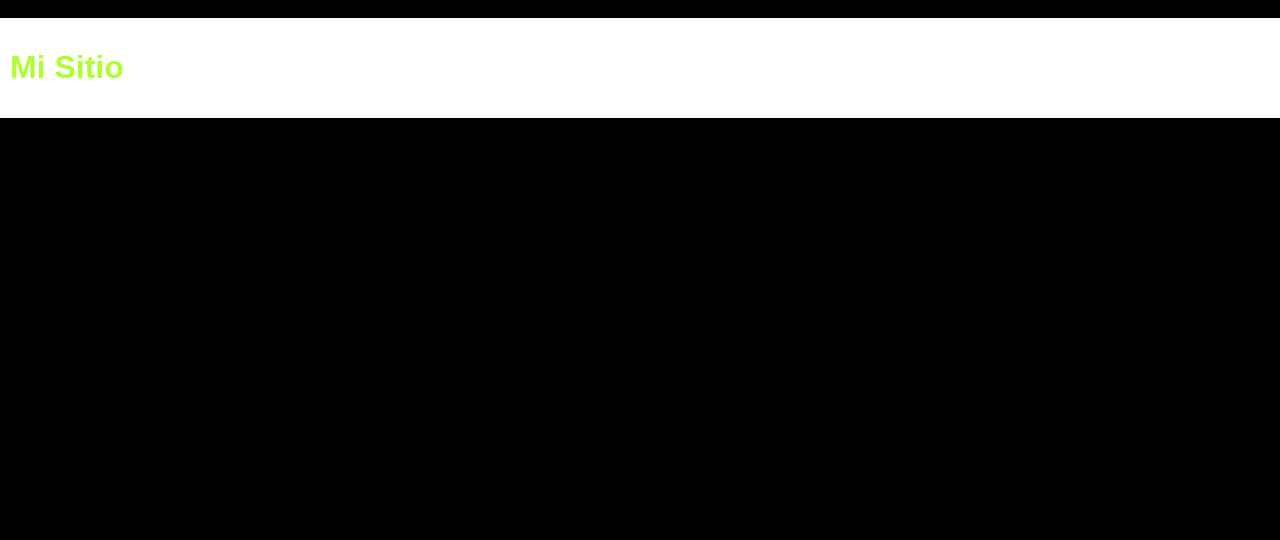
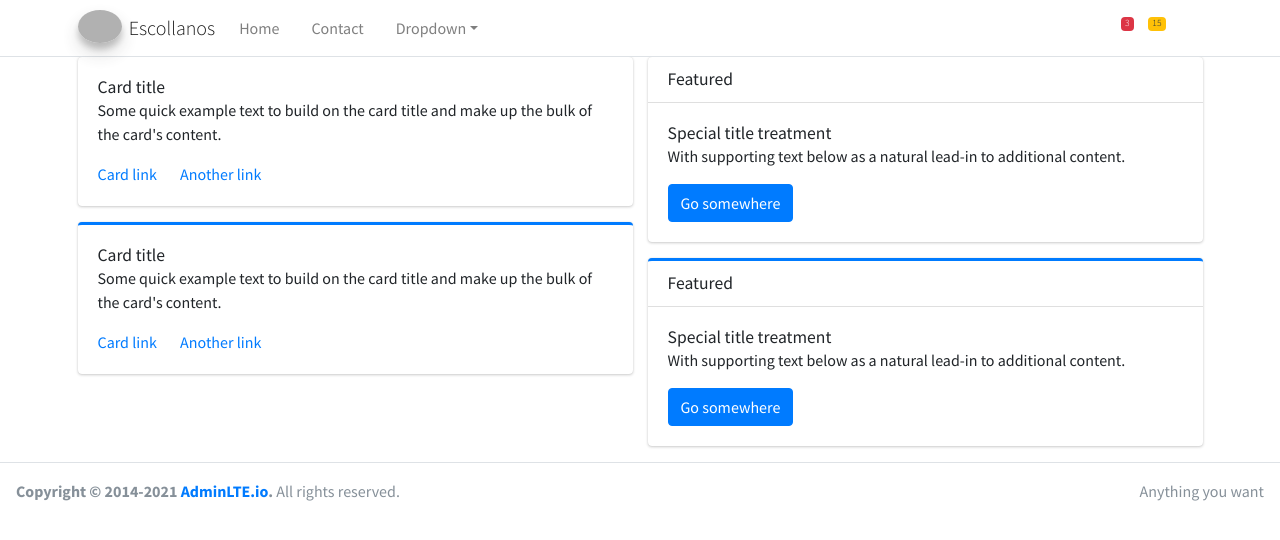
Before and after one commit to eagila926/cotizador, a Django app: page /dashboard/ in a window 1280 px wide. Shown: the top 540 px of the page. Run offline with Django 4.2, Linux system fonts and the light colour scheme; some libraries are stand-ins or nearby versions; grey boxes are pictures that could not be loaded.

Commit message:
Agregar tema y llamado a la base

```diff
--- a/ortomed/cotizador/views.py
+++ b/ortomed/cotizador/views.py
@@ -1,5 +1,8 @@
 from django.http import HttpResponse
 from django.shortcuts import render
+
+from cotizador.models import Inventario
+from django.core.paginator import Paginator
 
 # Create your views here.
 def login(request):
@@ -18,7 +21,14 @@ def facturas(request):
     return render(request, 'facturas.html')
 
 def formula(request):
-    return render(request, 'formula.html')
+
+    data = {
+        'inventarios': Inventario.objects.all(),
+        # 'paginator': Paginator('inventarios',10),
+        # 'page_number': request.GET.get('page'),
+        # 'page_obj': 'paginator'.get('page_number')
+    }
+    return render(request, 'formula.html', data)
 
 def inventario(request):
     return render(request, 'inventario.html')
--- a/ortomed/ortomed/settings.py
+++ b/ortomed/ortomed/settings.py
@@ -38,6 +38,7 @@ INSTALLED_APPS = [
     'django.contrib.sessions',
     'django.contrib.messages',
     'django.contrib.staticfiles',
+    'bootstrap4',
     #Mis Apps
     'cotizador'
 ]
--- a/ortomed/static/formula.css
+++ b/ortomed/static/formula.css
@@ -0,0 +1,5 @@
+
+.table {
+    background: rgb(238,174,202);
+background: linear-gradient(90deg, rgba(238,174,202,1) 0%, rgba(255,255,255,1) 100%);
+}
--- a/ortomed/templates/dashboard.html
+++ b/ortomed/templates/dashboard.html
@@ -1,16 +1,120 @@
-'{% load static %}'
+{% load static %}
 <!DOCTYPE html>
-<html>
+<!--
+This is a starter template page. Use this page to start your new project from
+scratch. This page gets rid of all links and provides the needed markup only.
+-->
+<html lang="en">
 <head>
-    <title>Dashboard</title>
-    <link rel="stylesheet" type="text/css" href={% static 'dashboard.css' %}>
+  <meta charset="utf-8">
+  <meta name="viewport" content="width=device-width, initial-scale=1">
+  <title>AdminLTE 3 | Top Navigation</title>
+
+  <!-- Google Font: Source Sans Pro -->
+  <link rel="stylesheet" href="https://fonts.googleapis.com/css?family=Source+Sans+Pro:300,400,400i,700&display=fallback">
+  <!-- Font Awesome Icons -->
+  <link rel="stylesheet" href="{% static 'lib/adminlte/plugins/fontawesome-free/css/all.min.css'%}">
+  <!-- Theme style -->
+  <link rel="stylesheet" href= "{% static 'lib/adminlte/css/adminlte.min.css' %}">
 </head>
-<body>
-    <div class="header">
-        <h1>Mi Sitio</h1>
+<body class="hold-transition layout-top-nav">
+<div class="wrapper">
+
+  <!-- Navbar -->
+  {% include 'header.html'%} <!-- /.navbar -->
+
+   <!-- Main content -->
+    <div class="content">
+      <div class="container">
+        <div class="row">
+          <div class="col-lg-6">
+            <div class="card">
+              <div class="card-body">
+                <h5 class="card-title">Card title</h5>
+
+                <p class="card-text">
+                  Some quick example text to build on the card title and make up the bulk of the card's
+                  content.
+                </p>
+
+                <a href="#" class="card-link">Card link</a>
+                <a href="#" class="card-link">Another link</a>
+              </div>
+            </div>
+
+            <div class="card card-primary card-outline">
+              <div class="card-body">
+                <h5 class="card-title">Card title</h5>
+
+                <p class="card-text">
+                  Some quick example text to build on the card title and make up the bulk of the card's
+                  content.
+                </p>
+                <a href="#" class="card-link">Card link</a>
+                <a href="#" class="card-link">Another link</a>
+              </div>
+            </div><!-- /.card -->
+          </div>
+          <!-- /.col-md-6 -->
+          <div class="col-lg-6">
+            <div class="card">
+              <div class="card-header">
+                <h5 class="card-title m-0">Featured</h5>
+              </div>
+              <div class="card-body">
+                <h6 class="card-title">Special title treatment</h6>
+
+                <p class="card-text">With supporting text below as a natural lead-in to additional content.</p>
+                <a href="#" class="btn btn-primary">Go somewhere</a>
+              </div>
+            </div>
+
+            <div class="card card-primary card-outline">
+              <div class="card-header">
+                <h5 class="card-title m-0">Featured</h5>
+              </div>
+              <div class="card-body">
+                <h6 class="card-title">Special title treatment</h6>
+
+                <p class="card-text">With supporting text below as a natural lead-in to additional content.</p>
+                <a href="#" class="btn btn-primary">Go somewhere</a>
+              </div>
+            </div>
+          </div>
+          <!-- /.col-md-6 -->
+        </div>
+        <!-- /.row -->
+      </div><!-- /.container-fluid -->
     </div>
-    <div class="container">
-        <p>Contenido de mi sitio.</p>
+    <!-- /.content -->
+  </div>
+  <!-- /.content-wrapper -->
+
+  <!-- Control Sidebar -->
+  <aside class="control-sidebar control-sidebar-dark">
+    <!-- Control sidebar content goes here -->
+  </aside>
+  <!-- /.control-sidebar -->
+
+  <!-- Main Footer -->
+  <footer class="main-footer">
+    <!-- To the right -->
+    <div class="float-right d-none d-sm-inline">
+      Anything you want
     </div>
+    <!-- Default to the left -->
+    <strong>Copyright &copy; 2014-2021 <a href="https://adminlte.io">AdminLTE.io</a>.</strong> All rights reserved.
+  </footer>
+</div>
+<!-- ./wrapper -->
+
+<!-- REQUIRED SCRIPTS -->
+
+<!-- jQuery -->
+<script src="{% static 'lib/adminlte/plugins/jquery/jquery.min.js' %}"></script>
+<!-- Bootstrap 4 -->
+<script src="{% static 'lib/adminlte/plugins/bootstrap/js/bootstrap.bundle.min.js' %}"></script>
+<!-- AdminLTE App -->
+<script src="{% static 'lib/adminlte/js/adminlte.min.js' %}"></script>
 </body>
 </html>
--- /dev/null
+++ b/ortomed/templates/header.html
@@ -0,0 +1,152 @@
+{% load static %}
+<nav class="main-header navbar navbar-expand-md navbar-light navbar-white">
+    <div class="container">
+      <a href="../../index3.html" class="navbar-brand">
+        <img src="{% static 'lib/adminlte/img/AdminLTELogo.png'%}" alt="AdminLTE Logo" class="brand-image img-circle elevation-3" style="opacity: .8">
+        <span class="brand-text font-weight-light">Escollanos</span>
+      </a>
+
+      <button class="navbar-toggler order-1" type="button" data-toggle="collapse" data-target="#navbarCollapse" aria-controls="navbarCollapse" aria-expanded="false" aria-label="Toggle navigation">
+        <span class="navbar-toggler-icon"></span>
+      </button>
+
+      <div class="collapse navbar-collapse order-3" id="navbarCollapse">
+        <!-- Left navbar links -->
+        <ul class="navbar-nav">
+          <li class="nav-item">
+            <a href="index3.html" class="nav-link">Home</a>
+          </li>
+          <li class="nav-item">
+            <a href="#" class="nav-link">Contact</a>
+          </li>
+          <li class="nav-item dropdown">
+            <a id="dropdownSubMenu1" href="#" data-toggle="dropdown" aria-haspopup="true" aria-expanded="false" class="nav-link dropdown-toggle">Dropdown</a>
+            <ul aria-labelledby="dropdownSubMenu1" class="dropdown-menu border-0 shadow">
+              <li><a href="#" class="dropdown-item">Some action </a></li>
+              <li><a href="#" class="dropdown-item">Some other action</a></li>
+
+              <li class="dropdown-divider"></li>
+
+              <!-- Level two dropdown-->
+              <li class="dropdown-submenu dropdown-hover">
+                <a id="dropdownSubMenu2" href="#" role="button" data-toggle="dropdown" aria-haspopup="true" aria-expanded="false" class="dropdown-item dropdown-toggle">Hover for action</a>
+                <ul aria-labelledby="dropdownSubMenu2" class="dropdown-menu border-0 shadow">
+                  <li>
+                    <a tabindex="-1" href="#" class="dropdown-item">level 2</a>
+                  </li>
+
+                  <!-- Level three dropdown-->
+                  <li class="dropdown-submenu">
+                    <a id="dropdownSubMenu3" href="#" role="button" data-toggle="dropdown" aria-haspopup="true" aria-expanded="false" class="dropdown-item dropdown-toggle">level 2</a>
+                    <ul aria-labelledby="dropdownSubMenu3" class="dropdown-menu border-0 shadow">
+                      <li><a href="#" class="dropdown-item">3rd level</a></li>
+                      <li><a href="#" class="dropdown-item">3rd level</a></li>
+                    </ul>
+                  </li>
+                  <!-- End Level three -->
+
+                  <li><a href="#" class="dropdown-item">level 2</a></li>
+                  <li><a href="#" class="dropdown-item">level 2</a></li>
+                </ul>
+              </li>
+              <!-- End Level two -->
+            </ul>
+          </li>
+        </ul>
+      </div>
+
+      <!-- Right navbar links -->
+      <ul class="order-1 order-md-3 navbar-nav navbar-no-expand ml-auto">
+        <!-- Messages Dropdown Menu -->
+        <li class="nav-item dropdown">
+          <a class="nav-link" data-toggle="dropdown" href="#">
+            <i class="fas fa-comments"></i>
+            <span class="badge badge-danger navbar-badge">3</span>
+          </a>
+          <div class="dropdown-menu dropdown-menu-lg dropdown-menu-right">
+            <a href="#" class="dropdown-item">
+              <!-- Message Start -->
+              <div class="media">
+                <img src="{% static 'lib/adminlte/img/user1-128x128.jpg' %}" alt="User Avatar" class="img-size-50 mr-3 img-circle">
+                <div class="media-body">
+                  <h3 class="dropdown-item-title">
+                    Brad Diesel
+                    <span class="float-right text-sm text-danger"><i class="fas fa-star"></i></span>
+                  </h3>
+                  <p class="text-sm">Call me whenever you can...</p>
+                  <p class="text-sm text-muted"><i class="far fa-clock mr-1"></i> 4 Hours Ago</p>
+                </div>
+              </div>
+              <!-- Message End -->
+            </a>
+            <div class="dropdown-divider"></div>
+            <a href="#" class="dropdown-item">
+              <!-- Message Start -->
+              <div class="media">
+                <img src="{% static 'lib/adminlte/img/user8-128x128.jpg' %}" alt="User Avatar" class="img-size-50 img-circle mr-3">
+                <div class="media-body">
+                  <h3 class="dropdown-item-title">
+                    John Pierce
+                    <span class="float-right text-sm text-muted"><i class="fas fa-star"></i></span>
+                  </h3>
+                  <p class="text-sm">I got your message bro</p>
+                  <p class="text-sm text-muted"><i class="far fa-clock mr-1"></i> 4 Hours Ago</p>
+                </div>
+              </div>
+              <!-- Message End -->
+            </a>
+            <div class="dropdown-divider"></div>
+            <a href="#" class="dropdown-item">
+              <!-- Message Start -->
+              <div class="media">
+                <img src="{% static 'lib/adminlte/img/user3-128x128.jpg' %}" alt="User Avatar" class="img-size-50 img-circle mr-3">
+                <div class="media-body">
+                  <h3 class="dropdown-item-title">
+                    Nora Silvester
+                    <span class="float-right text-sm text-warning"><i class="fas fa-star"></i></span>
+                  </h3>
+                  <p class="text-sm">The subject goes here</p>
+                  <p class="text-sm text-muted"><i class="far fa-clock mr-1"></i> 4 Hours Ago</p>
+                </div>
+              </div>
+              <!-- Message End -->
+            </a>
+            <div class="dropdown-divider"></div>
+            <a href="#" class="dropdown-item dropdown-footer">See All Messages</a>
+          </div>
+        </li>
+        <!-- Notifications Dropdown Menu -->
+        <li class="nav-item dropdown">
+          <a class="nav-link" data-toggle="dropdown" href="#">
+            <i class="far fa-bell"></i>
+            <span class="badge badge-warning navbar-badge">15</span>
+          </a>
+          <div class="dropdown-menu dropdown-menu-lg dropdown-menu-right">
+            <span class="dropdown-header">15 Notifications</span>
+            <div class="dropdown-divider"></div>
+            <a href="#" class="dropdown-item">
+              <i class="fas fa-envelope mr-2"></i> 4 new messages
+              <span class="float-right text-muted text-sm">3 mins</span>
+            </a>
+            <div class="dropdown-divider"></div>
+            <a href="#" class="dropdown-item">
+              <i class="fas fa-users mr-2"></i> 8 friend requests
+              <span class="float-right text-muted text-sm">12 hours</span>
+            </a>
+            <div class="dropdown-divider"></div>
+            <a href="#" class="dropdown-item">
+              <i class="fas fa-file mr-2"></i> 3 new reports
+              <span class="float-right text-muted text-sm">2 days</span>
+            </a>
+            <div class="dropdown-divider"></div>
+            <a href="#" class="dropdown-item dropdown-footer">See All Notifications</a>
+          </div>
+        </li>
+        <li class="nav-item">
+          <a class="nav-link" data-widget="control-sidebar" data-slide="true" href="#" role="button">
+            <i class="fas fa-th-large"></i>
+          </a>
+        </li>
+      </ul>
+    </div>
+  </nav>
```
Also changed, not shown: ortomed/templates/formula.html (+41 -0 lines).
